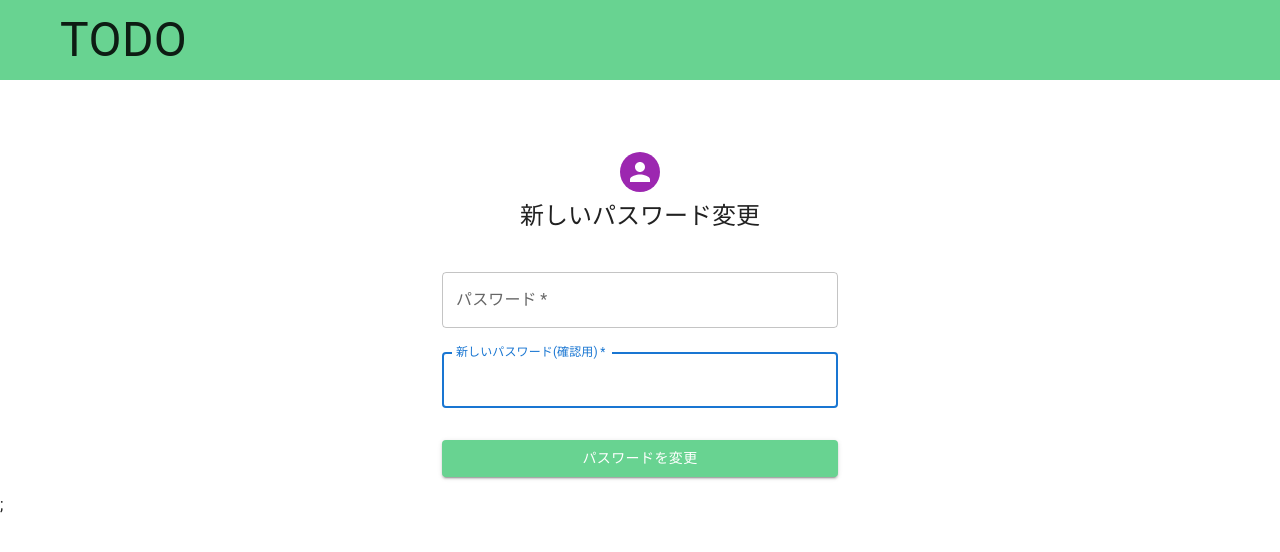
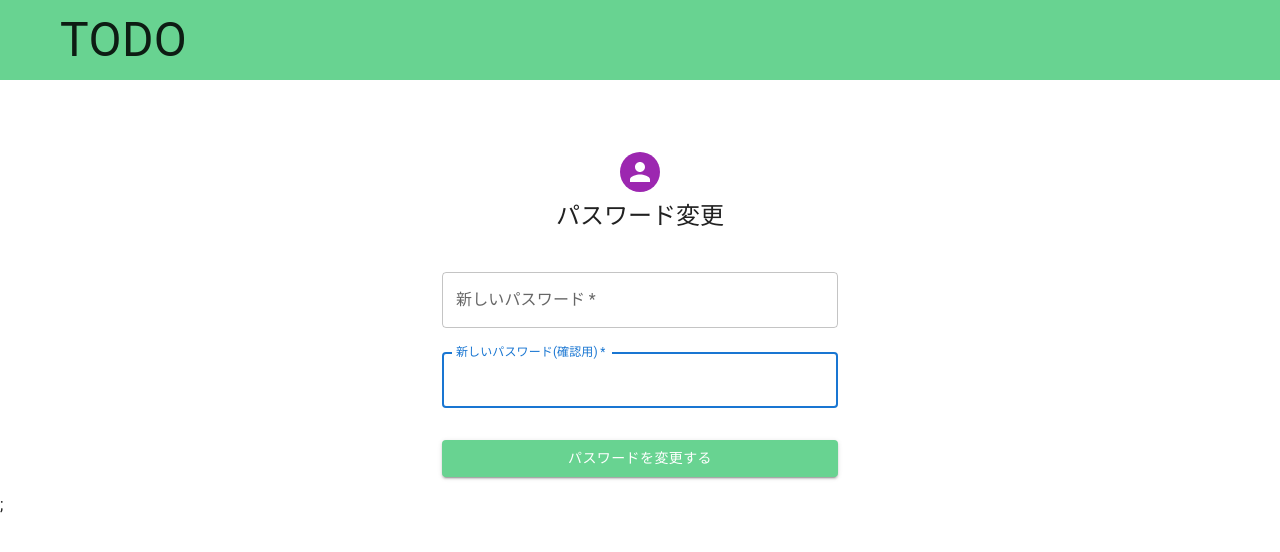
Before and after one commit to if-mentor/next_fire_todo_5, a Next.js app: page /passwordChange in a window 1280 px wide. Shown: the top 552 px of the page. Built offline with nearby package versions, Linux system fonts and the light colour scheme.

Commit message:
#26_パスワード変更ページ作成、文字修正

```diff
--- a/pages/passwordChange.tsx
+++ b/pages/passwordChange.tsx
@@ -28,7 +28,7 @@ const passwordChange = () => {
         >
           <Avatar sx={{ m: 1, bgcolor: 'secondary.main' }}></Avatar>
           <Typography component="h1" variant="h5">
-            新しいパスワード変更
+            パスワード変更
           </Typography>
 
           <Box
@@ -42,7 +42,7 @@ const passwordChange = () => {
                 required
                 fullWidth
                 id="newPassword"
-                label="パスワード"
+                label="新しいパスワード"
                 name="checkPassword"
                 autoComplete="checkPassword"
                 autoFocus
@@ -74,7 +74,7 @@ const passwordChange = () => {
                 },
               }}
             >
-              パスワードを変更
+              パスワードを変更する
             </Button>
           </Box>
         </Box>
```
